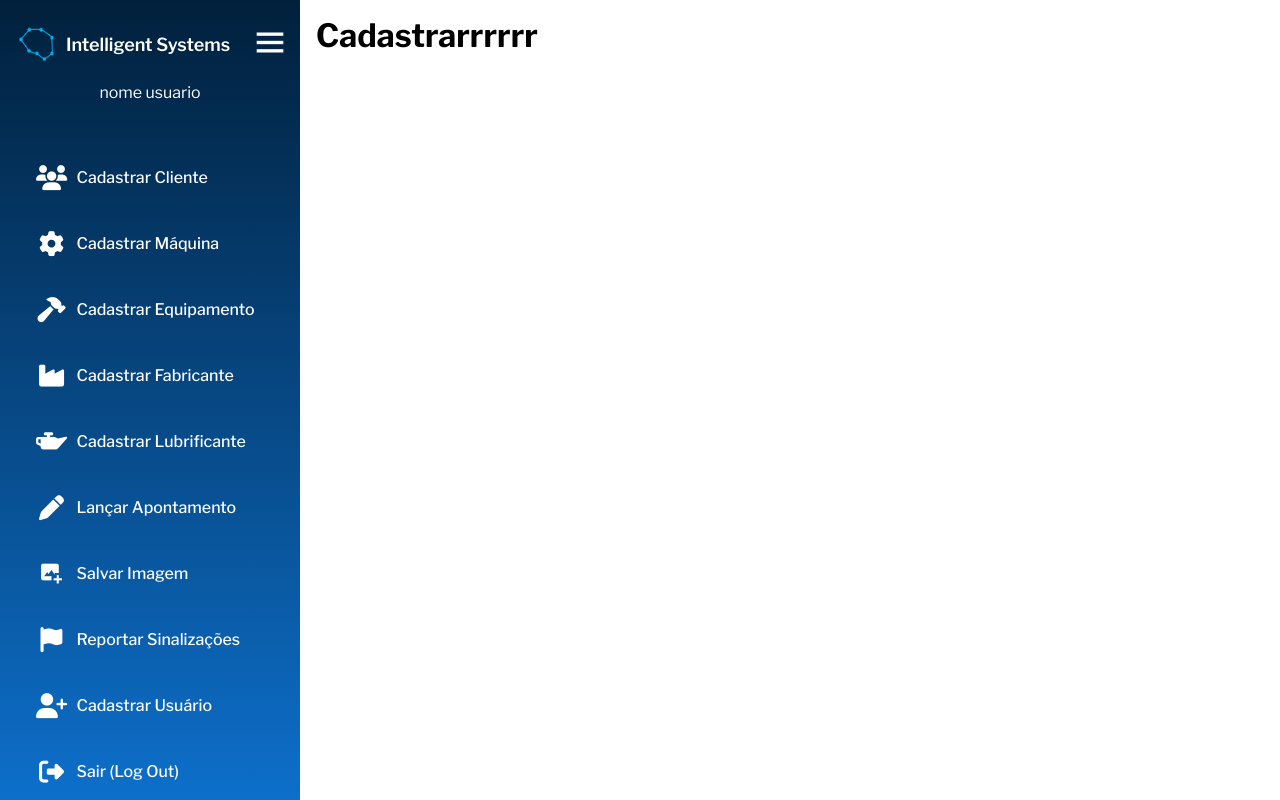
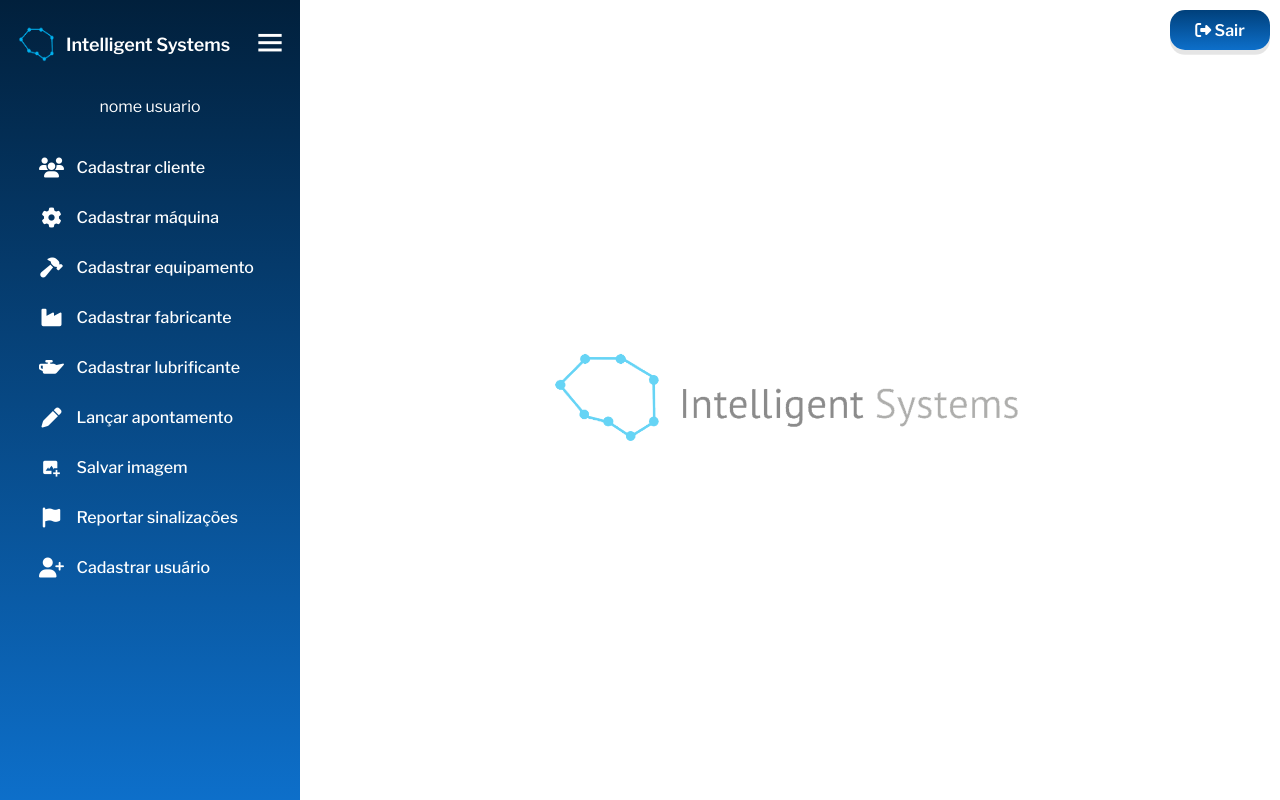
Before and after one commit to devnanabe/Saggezza---Projeto-de-Sistema, a PHP site: page /Administrador/homeadmin.html in a window 1280 px wide. Run offline with PHP 8.4, Linux system fonts and the light colour scheme; some libraries are stand-ins or nearby versions.

Commit message:
Alterando tela home do administrador

```diff
--- a/Administrador/homeadmin.css
+++ b/Administrador/homeadmin.css
@@ -64,7 +64,7 @@ body {
     color: white;
     top: 1.1rem;
     left: 90%;
-    font-size: 40px;
+    font-size: 35px;
     line-height: 50px;
     transform: translateX(-50%);
     cursor: pointer;
@@ -79,11 +79,10 @@ body {
     color: white;
     top: 4.4rem;
     left: 50%;
-    font-size: 40px;
+    font-size: 35px;
     line-height: 50px;
     transform: translateX(-50%);
     cursor: pointer;
-    margin-bottom: 3.5rem;
 
     &:active{
         color: #C2D5E5;
@@ -97,7 +96,7 @@ body {
 .user {
     display: flex;
     align-items: center;
-    margin: 1rem 0;
+    margin-top: 30px;
     justify-content: center;
 }
 
@@ -117,12 +116,13 @@ body {
     list-style-type: none;
     height: 50px;
     width: 90%;
-    margin: 1rem auto;
+    top: 0.5rem;
+    margin: auto;
     line-height: 50px;
 }
 
 .sidebar.active ul li {
-    top: 3.1rem;
+    top: 3.3rem;
 }
 
 .sidebar ul li a {
@@ -149,7 +149,7 @@ body {
 .sidebar ul li a i {
     min-width: 50px;
     text-align: center;
-    font-size: 25px;
+    font-size: 20px;
     border-radius: 15px;
     line-height: 50px;
 }
@@ -158,20 +158,28 @@ body {
     display: none;
 }
 
+
 .sidebar ul li .tooltip {
     position: absolute;
-    font-size: 16px;
     color: white;
+    font-size: 14px;
+    max-width: 210px;
+    height: auto;
     background: #01203C;
-    left: 125px;
+    left: 140px;
     top: 50%;
     transform: translate(-50%, -50%);
     box-shadow: 0 0.5rem rgba(0, 0, 0, 0.2);
-    border-radius: .6rem;
+    border-radius: 15px;
     padding: .4rem 1.2rem;
     line-height: 1.8rem;
     z-index: 20;
+    text-align: center;
     opacity: 0;
+}
+
+.sidebar.active ul li:hover .tooltip #tt-sair {
+    left: 60px;
 }
 
 .sidebar.active ul li:hover .tooltip{
@@ -195,3 +203,47 @@ body {
     display: flex;
     justify-content: space-between;
 }
+
+.lateral {
+    position: absolute;
+    top: 0;
+    right: 0;
+    padding: 10px;
+    color: black;
+}
+
+#logout {
+    width: 100px;
+    height: 40px;
+    font-size: 16px;
+    font-weight: 600;
+    color: white;
+    background: linear-gradient(to bottom, #00407B, #0D6FCA);
+    border-radius: 15px;
+    box-shadow: 0 0.3rem rgba(0, 0, 0, 0.1);
+    cursor: pointer;
+    border: none;
+
+    &:hover {
+        background: #2E99FC;
+    }
+
+    &:active {
+        background: #1968B1;
+    }
+}
+
+.fundohome {
+    position: absolute;
+    top: 50%;
+    left: 50%;
+    transform: translate(-50%, -50%);
+    max-width: calc(100% - 300px);
+    height: auto;
+}
+
+#imgfundo {
+    width: 100%;
+    height: auto;
+    opacity: 0.6;
+}
--- a/Administrador/homeadmin.html
+++ b/Administrador/homeadmin.html
@@ -8,7 +8,6 @@
     <script src="https://kit.fontawesome.com/f9ec6cbf8e.js" crossorigin="anonymous"></script>
 </head>
 <body>
-    <main>
         <div class="sidebar"> <!-- Construção do menu lateral -->
             <div class="topo">
                 <div class="logo">
@@ -16,7 +15,7 @@
                     <span class="nomelogo">Intelligent Systems</span>
                 </div>
                 <i class='bx bx-menu' id="btn-menu"></i>
-                <div class="user">
+               <div class="user">
                     <p class="nomeusuario">nome usuario</p>
                 </div>
             </div>
@@ -26,91 +25,88 @@
                 <li>
                     <a href="#">
                         <i class="fa-solid fa-users" id="cadcliente"></i>
-                        <span class="item-menu">Cadastrar Cliente</span>
+                        <span class="item-menu">Cadastrar cliente</span>
                     </a>
-                    <span class="tooltip">Cadastrar Cliente</span>
+                    <span class="tooltip">Cadastrar cliente</span>
                 </li>
                 <!--Cadastrar máquinas-->
                 <li>
                     <a href="#">
                         <i class="fa-solid fa-gear"></i>
-                        <span class="item-menu">Cadastrar Máquina</span>
+                        <span class="item-menu">Cadastrar máquina</span>
                     </a>
-                    <span class="tooltip">Cadastrar Máquina</span>
+                    <span class="tooltip">Cadastrar máquina</span>
                 </li>
                 <!--Cadastrar equipamentos-->
                 <li>
                     <a href="#">
                         <i class="fa-solid fa-hammer"></i>
-                        <span class="item-menu">Cadastrar Equipamento</span>
+                        <span class="item-menu">Cadastrar equipamento</span>
                     </a>
-                    <span class="tooltip">Cadastrar Equipamento</span>
+                    <span class="tooltip">Cadastrar equipamento</span>
                 </li>
                 <!--Cadastrar fabricantes-->
                 <li>
                     <a href="#">
                         <i class="fa-solid fa-industry"></i>
-                        <span class="item-menu">Cadastrar Fabricante</span>
+                        <span class="item-menu">Cadastrar fabricante</span>
                     </a>
-                    <span class="tooltip">Cadastrar Fabricante</span>
+                    <span class="tooltip">Cadastrar fabricante</span>
                 </li>
                 <!--Cadastrar lubrificantes-->
                 <li>
                     <a href="#">
                         <i class="fa-solid fa-oil-can"></i>
-                        <span class="item-menu">Cadastrar Lubrificante</span>
+                        <span class="item-menu">Cadastrar lubrificante</span>
                     </a>
-                    <span class="tooltip">Cadastrar Lubrificante</span>
+                    <span class="tooltip">Cadastrar lubrificante</span>
                 </li>
                 <!--Lançar apontamentos-->
                 <li>
                     <a href="#">
                         <i class="fa-solid fa-pen"></i>
-                        <span class="item-menu">Lançar Apontamento</span>
+                        <span class="item-menu">Lançar apontamento</span>
                     </a>
-                    <span class="tooltip">Lançar Apontamento</span>
+                    <span class="tooltip">Lançar apontamento</span>
                 </li>
                 <!--Salvar imagens-->
                 <li>
                     <a href="#">
                         <i class='bx bxs-image-add'></i>
-                        <span class="item-menu">Salvar Imagem</span>
+                        <span class="item-menu">Salvar imagem</span>
                     </a>
-                    <span class="tooltip">Salvar Imagem</span>
+                    <span class="tooltip">Salvar imagem</span>
                 </li>
                 <!--Reportar sinalizações-->
                 <li>
                     <a href="#">
                         <i class="fa-solid fa-flag"></i>
-                        <span class="item-menu">Reportar Sinalizações</span>
+                        <span class="item-menu">Reportar sinalizações</span>
                     </a>
-                    <span class="tooltip">Reportar Sinalizações</span>
+                    <span class="tooltip">Reportar sinalizações</span>
                 </li>
                 <!--Cadastrar usuários-->
                 <li>
                     <a href="#">
                         <i class="fa-solid fa-user-plus"></i>
-                        <span class="item-menu">Cadastrar Usuário</span>
+                        <span class="item-menu">Cadastrar usuário</span>
                     </a>
-                    <span class="tooltip">Cadastrar Usuário</span>
-                </li>
-                <!--Log-out -->
-                <li>
-                    <a href="#">
-                        <i class="fa-solid fa-right-from-bracket"></i>
-                        <span class="item-menu">Sair (Log Out)</span>
-                    </a>
-                    <span class="tooltip">Sair</span>
+                    <span class="tooltip">Cadastrar usuário</span>
                 </li>
             </ul>
         </div>
 
         <div class="conteudo-principal">
+            <div class="lateral">
+                <button id="logout"><i class="fa-solid fa-right-from-bracket"></i>  Sair</button>
+            </div>
+            <br>
             <div class="container">
-                <h1>Cadastrarrrrrr</h1>
+                <div class="fundohome">
+                    <img id="imgfundo" src="../Imagens/logo-com-titulo.png" alt="Logo com título">
+                </div>
             </div>
         </div>
-    </main>
 </body>
 <script>
     //Configurando animação do menu
```
